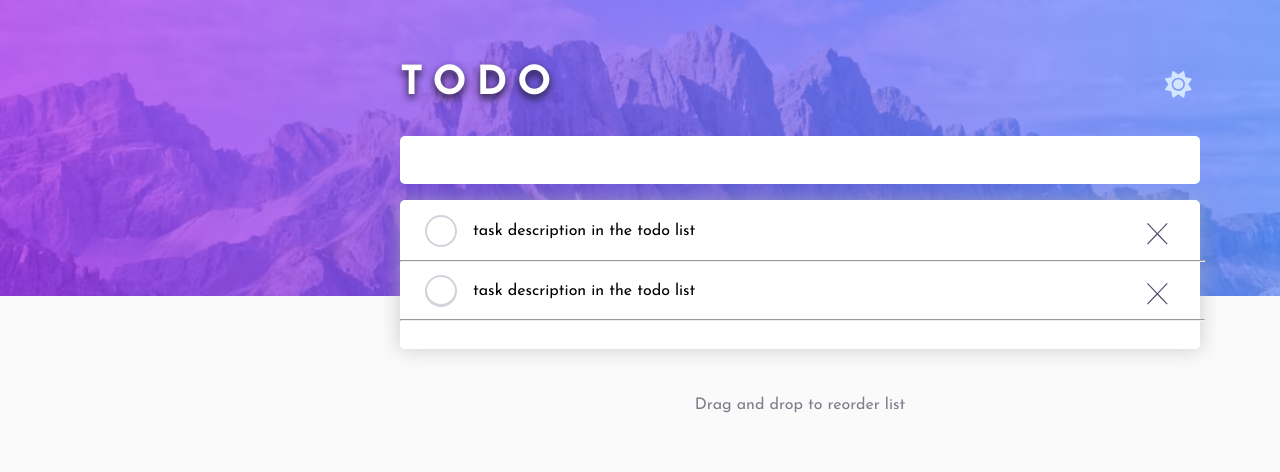
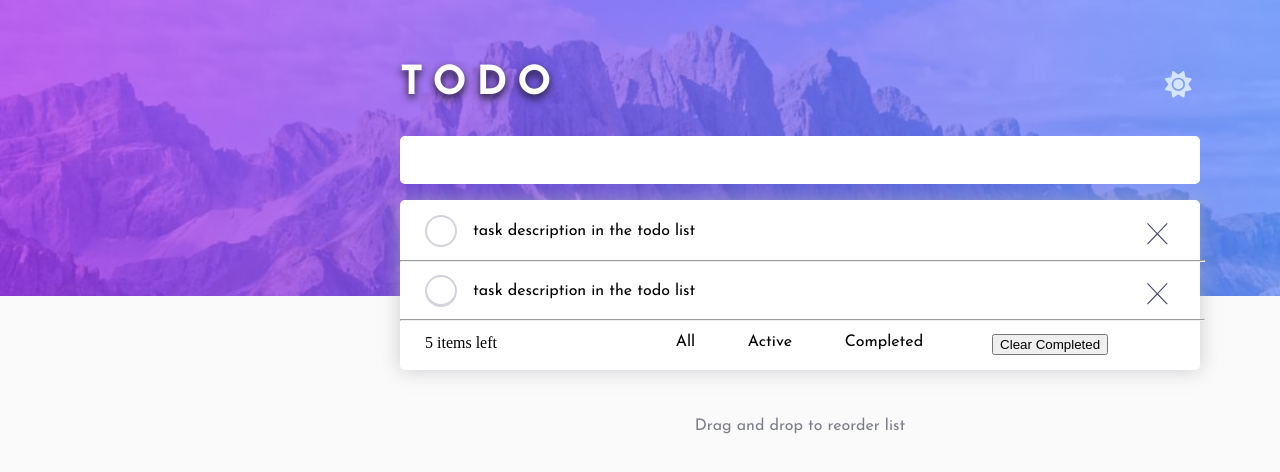
Before and after one commit to Makita7/Vue-TodoList, a Vue app: page / in a window 1280 px wide. Shown: the top 472 px of the page. Built offline with nearby package versions, Linux system fonts and the light colour scheme.

Commit message:
starting filter tabs

```diff
--- /dev/null
+++ b/src/components/BaseListFilters.vue
@@ -0,0 +1,33 @@
+
+
+<template>
+    <div class="flex">
+        <div class="col count">
+            5 items left
+        </div>
+        <div class="col flex filters">
+            <p>All</p>
+            <p>Active</p>
+            <p>Completed</p>
+        </div>
+        <div class="col">
+            <button>
+                Clear Completed
+            </button>
+        </div>
+    </div>
+</template>
+
+<style>
+    .col{
+        width: 33%;
+        text-align: center;
+    }
+    .filters{
+        padding: 0 0.2rem;
+        justify-content: space-between;
+    }
+    .count{
+        text-align: left;
+    }
+</style>
--- a/src/components/ListItems.vue
+++ b/src/components/ListItems.vue
@@ -1,6 +1,7 @@
 
 <script setup>
 import { ref } from 'vue';
+import BaseListFilters from './BaseListFilters.vue';
 
     const Checkbox = ref(false);
 
@@ -44,6 +45,8 @@ import { ref } from 'vue';
             </div>
             <hr class="divider"/>
         </div>
+
+        <BaseListFilters/>
 
     </div>
 </template>
```
